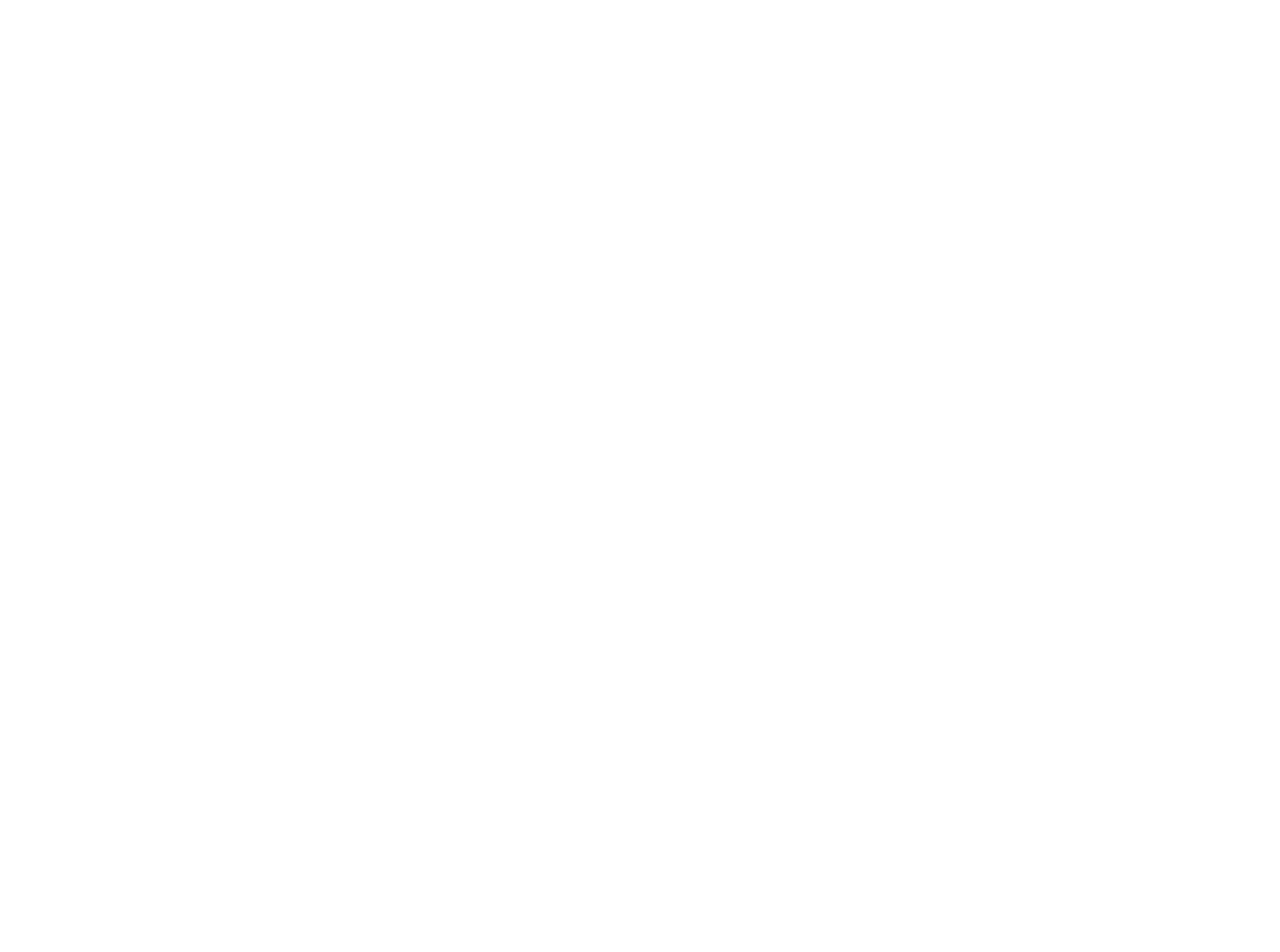
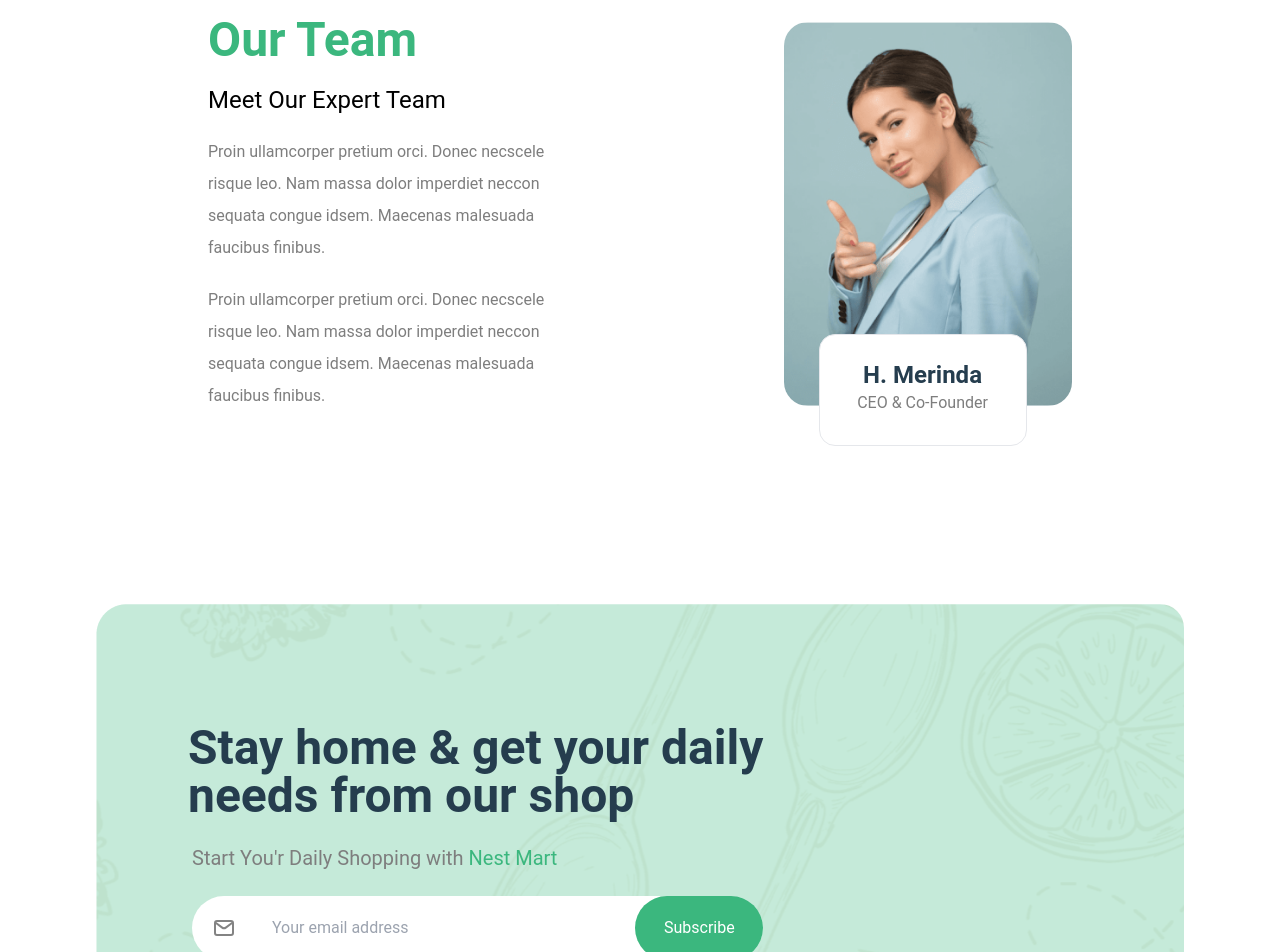
Before and after one commit to vicktor349/nestmart, a Next.js app: page /about in a window 1280 px wide. Shown: the part 3020-3972 px from the top of the page. Before the commit the page ends 3002 px from the top, so only its background shows below. Built offline with nearby package versions, Linux system fonts and the light colour scheme.

Commit message:
added all contents for the about page

```diff
--- a/components/about/OurTeam.js
+++ b/components/about/OurTeam.js
@@ -1,20 +1,32 @@
-import ourteamdata from '@/data/ourteamdata'
-import Image from 'next/image'
 import React from 'react'
+import OurTeamCard from './OurTeamCard'
+import BottomHeroBanner from '../BottomHeroBanner'
 
 const OurTeam = () =>
 {
     return (
-        <div>
-            {ourteamdata.map((data, id) =>
-            {
-                return (
-                    <div key={id}>
-
-                    </div>
-                )
-            })}
-        </div>
+        <>
+            <div className='flex items-center justify-between mt-32 mx-28'>
+                <div className='leading-8'>
+                    <p className="text-primary font-bold text-5xl mb-5">Our Team</p>
+                    <h3 className='text-2xl mb-5'>Meet Our Expert Team</h3>
+                    <p className="text-secondaryText w-96 mb-5">
+                        Proin ullamcorper pretium orci. Donec necscele risque leo.
+                        Nam massa dolor imperdiet neccon sequata congue idsem.
+                        Maecenas malesuada faucibus finibus.
+                    </p>
+                    <p className='text-secondaryText w-96'>
+                        Proin ullamcorper pretium orci. Donec necscele risque leo.
+                        Nam massa dolor imperdiet neccon sequata congue idsem.
+                        Maecenas malesuada faucibus finibus.
+                    </p>
+                </div>
+                <OurTeamCard />
+            </div>
+            <div className='my-48'>
+                <BottomHeroBanner />
+            </div>
+        </>
     )
 }
 
--- /dev/null
+++ b/components/about/OurTeamCard.js
@@ -0,0 +1,27 @@
+import React from 'react'
+import Image from 'next/image'
+import ourteamdata from '@/data/ourteamdata'
+
+const OurTeamCard = () =>
+{
+    return (
+        <div className='flex'>
+            {ourteamdata.map((data, id) =>
+            {
+                return (
+                    <div className='w-full h-full' key={id}>
+                        <div style={{ backgroundImage: `url(${data.imageUrl})` }} className='rounded-3xl w-72 h-96 bg-cover bg-center relative'>
+                            <div className='bg-white absolute border rounded-2xl left-[12%] -bottom-10 w-52 h-28'>
+                                <p className='text-center font-bold text-primaryText mt-6 text-2xl'>{data.name}</p>
+                                <p className='text-center text-secondaryText'>{data.position}</p>
+                            </div>
+                        </div>
+
+                    </div>
+                )
+            })}
+        </div>
+    )
+}
+
+export default OurTeamCard
--- a/data/ourteamdata.js
+++ b/data/ourteamdata.js
@@ -4,12 +4,12 @@ const ourteamdata = [
         name: "H. Merinda",
         position: "CEO & Co-Founder"
     },
-    {
-        imageUrl: "/public/images/aboutpageimages/engineer.png",
-        name: "Dilan Specter",
-        position: "Head Engineer"
+    // {
+    //     imageUrl: "/images/aboutpageimages/engineer.png",
+    //     name: "Dilan Specter",
+    //     position: "Head Engineer"
 
-    },
+    // },
 ]
 
 export default ourteamdata;
--- a/pages/about.js
+++ b/pages/about.js
@@ -85,7 +85,7 @@ const About = () =>
                 </div>
             </div>
             {/* WHO WE ARE DIV */}
-            <div className='grid grid-cols-3 mt-20 gap-10'>
+            <div className='grid grid-cols-3 mt-32 gap-10 leading-8'>
                 <div className='w-full'>
                     <h1 className="text-primaryText text-3xl font-semibold">Who we are</h1>
                     <p className="text-secondaryText">
@@ -111,6 +111,7 @@ const About = () =>
                     </p>
                 </div>
             </div>
+            <Image src={"/images/aboutpageimages/teamstats.png"} width={2000} height={2000} alt='Team stats' className='w-full my-24' />
             {/* OUR TRAM */}
             <OurTeam />
         </div>
```
Also changed, not shown: public/images/aboutpageimages/teamstats.png (added).
